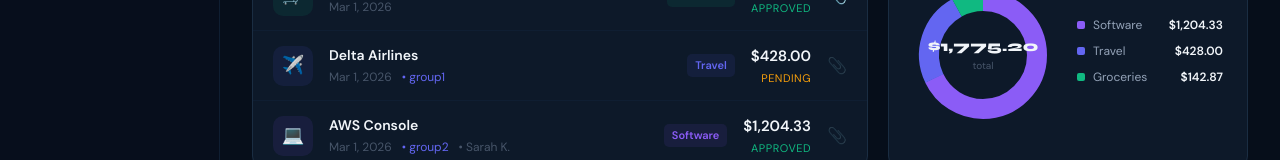
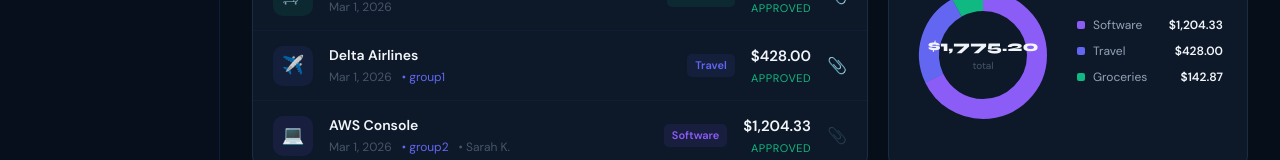
Before and after one commit to kekcoke/costscrunch, a React (Vite) app in the folder frontend/: page / in a window 1280 px wide. Shown: the part 366-526 px from the top of the page. Built offline with nearby package versions, Linux system fonts and the light colour scheme.

Commit message:
ExpenseRow test: Fix opacity, merchant, price assertions. Remove group, project code, absent on template.

```diff
--- a/frontend/src/mocks/expenses.ts
+++ b/frontend/src/mocks/expenses.ts
@@ -96,7 +96,9 @@ export const MOCK_EXPENSES: Expense[] = [
     splits: [
       { userId: "user1", amount: 214, percentage: 50, settledAt: "", shares: 1 },
       { userId: "user2", amount: 214, percentage: 50, settledAt: "", shares: 1 }
-    ]
+    ],
+    receipt: true,
+    status: "approved"
   }),
 
   createMockExpense({
```
Also changed, not shown: 1 other file (tests, documents, lock files or other folders).
